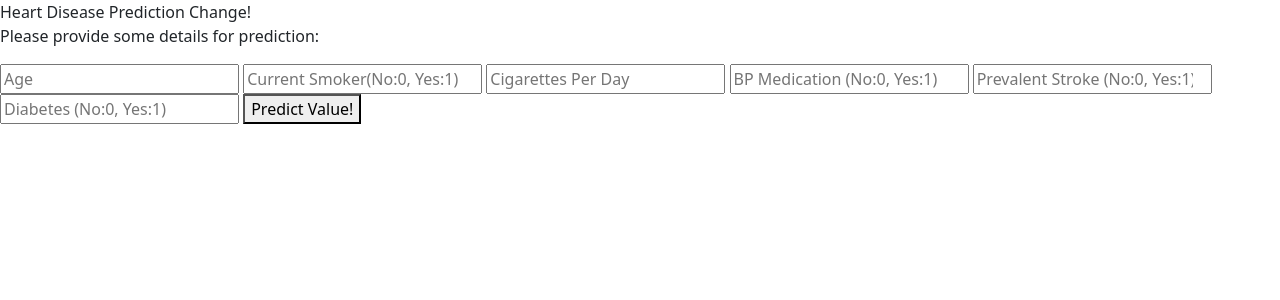
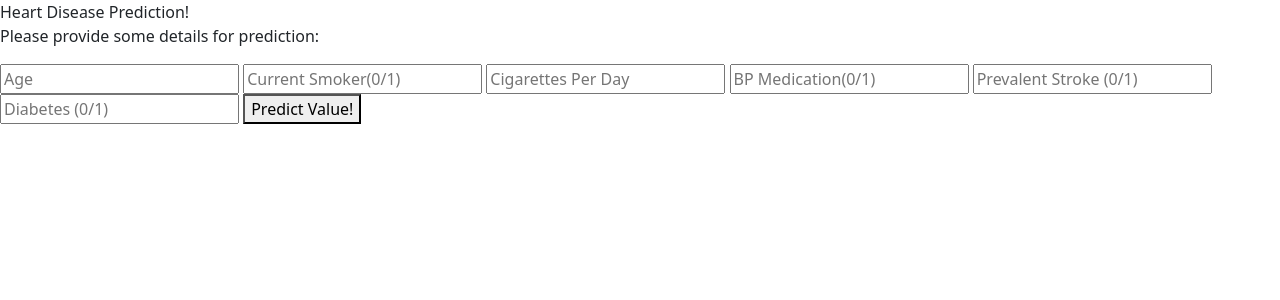
Before and after one commit to krao14/app, a Flask app: page / in a window 1280 px wide. Shown: the part 56-356 px from the top of the page. Run offline with Flask 2, Linux system fonts and the light colour scheme; parts of the project's set-up code (start-up, migrations or seed data) failed here and were passed over.

Commit message:
Update index.html

```diff
--- a/templates/index.html
+++ b/templates/index.html
@@ -2,7 +2,7 @@
 <html>
 <head>
 	<meta charset="utf-8">
-	<title>Heart Disease Prediction Change!</title>
+	<title>Heart Disease Prediction!</title>
 	<!-- CSS only -->
 	<link href="https://cdn.jsdelivr.net/npm/bootstrap@5.2.1/dist/css/bootstrap.min.css" rel="stylesheet" integrity="sha384-iYQeCzEYFbKjA/T2uDLTpkwGzCiq6soy8tYaI1GyVh/UjpbCx/TYkiZhlZB6+fzT" crossorigin="anonymous">
 	<!-- Navbar -->
@@ -45,15 +45,15 @@
 </head>
 <body>
 	<div class="login"
-		<h2>Heart Disease Prediction Change!</h2>
+		<h2>Heart Disease Prediction!</h2>
 			<p>Please provide some details for prediction:</p>
 			<form action="{{url_for('predict')}}" method="post">
 				<input type="number" name="age" placeholder="Age" required="required">
-				<input type="number" name="currentSmoker" placeholder="Current Smoker(No:0, Yes:1)" required="required">
+				<input type="number" name="currentSmoker" placeholder="Current Smoker(0/1)" required="required">
 				<input type="number" name="cigsPerDay" placeholder="Cigarettes Per Day" required="required">
-				<input type="number" name="BPMeds" placeholder="BP Medication (No:0, Yes:1)" required="required">
-				<input type="number" name="prevalentStroke" placeholder="Prevalent Stroke (No:0, Yes:1)" required="required">
-				<input type="number" name="diabetes" placeholder="Diabetes (No:0, Yes:1)" required="required">
+				<input type="number" name="BPMeds" placeholder="BP Medication(0/1)" required="required">
+				<input type="number" name="prevalentStroke" placeholder="Prevalent Stroke (0/1)" required="required">
+				<input type="number" name="diabetes" placeholder="Diabetes (0/1)" required="required">
 				<button type="submit" class=""btn btn-primary btn-block btn-large>Predict Value!</button>
 			</form>
 			<br>
```
